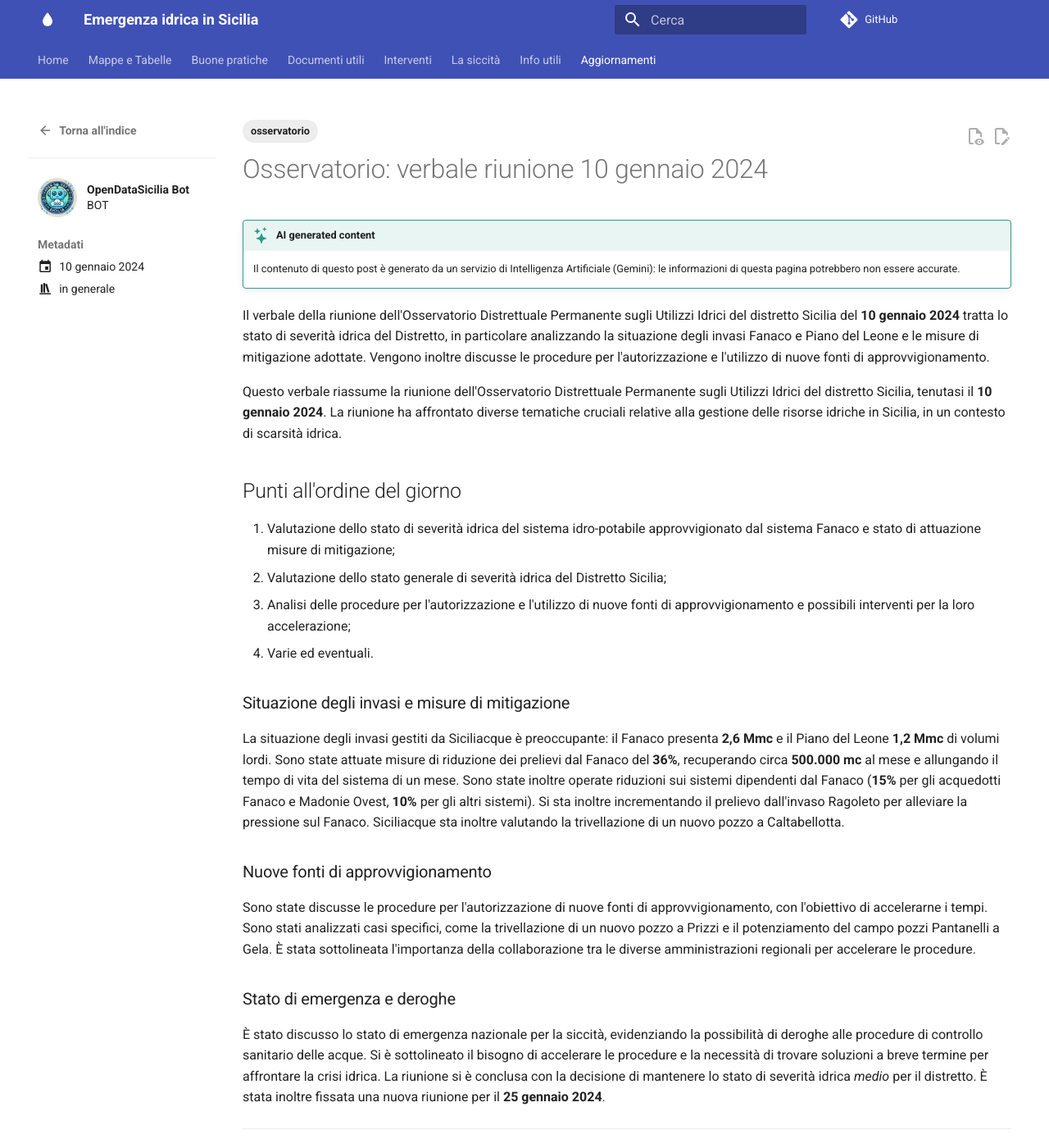
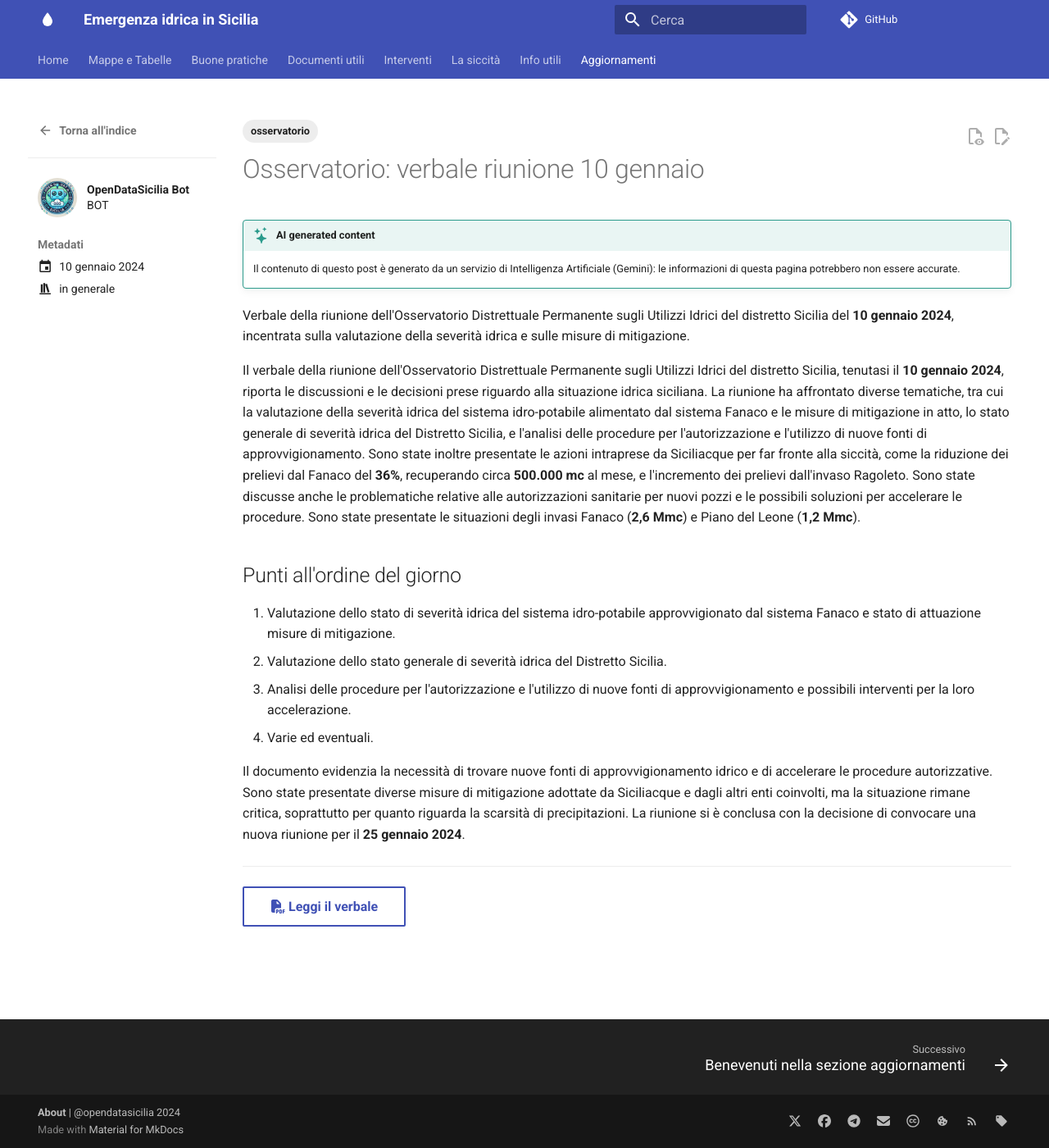
Before and after one commit to opendatasicilia/emergenza-idrica-sicilia, an MkDocs documentation site: the page built from docs/aggiornamenti/articoli/annuncio/verbale_2024-01-10.md, in a window 1280 px wide and 1400 px high. Shown: the whole window at 82% size. Built offline with MkDocs 1.6.1 and Material for MkDocs 9.7.7, drawn with Linux system fonts in a browser that asks for light colours; comment, search, counter and statistics services are not loaded.

Commit message:
[verbali] Creato nuovo blog post 2025-01-28

```diff
--- a/docs/aggiornamenti/articoli/annuncio/verbale_2024-01-10.md
+++ b/docs/aggiornamenti/articoli/annuncio/verbale_2024-01-10.md
@@ -1,6 +1,6 @@
 ---
 date: 2024-01-10
-title: "Osservatorio: verbale riunione 10 gennaio 2024"
+title: "Osservatorio: verbale riunione 10 gennaio"
 authors:
     - odsbot
 hide:
@@ -16,31 +16,21 @@ tags:
 
     Il contenuto di questo post è generato da un servizio di Intelligenza Artificiale (Gemini): le informazioni di questa pagina potrebbero non essere accurate.
 
-Il verbale della riunione dell'Osservatorio Distrettuale Permanente sugli Utilizzi Idrici del distretto Sicilia del **10 gennaio 2024** tratta lo stato di severità idrica del Distretto, in particolare analizzando la situazione degli invasi Fanaco e Piano del Leone e le misure di mitigazione adottate.  Vengono inoltre discusse le procedure per l'autorizzazione e l'utilizzo di nuove fonti di approvvigionamento.
+Verbale della riunione dell'Osservatorio Distrettuale Permanente sugli Utilizzi Idrici del distretto Sicilia del **10 gennaio 2024**, incentrata sulla valutazione della severità idrica e sulle misure di mitigazione.
 
 <!-- more -->
 
-Questo verbale riassume la riunione dell'Osservatorio Distrettuale Permanente sugli Utilizzi Idrici del distretto Sicilia, tenutasi il **10 gennaio 2024**. La riunione ha affrontato diverse tematiche cruciali relative alla gestione delle risorse idriche in Sicilia, in un contesto di scarsità idrica.
+Il verbale della riunione dell'Osservatorio Distrettuale Permanente sugli Utilizzi Idrici del distretto Sicilia, tenutasi il **10 gennaio 2024**, riporta le discussioni e le decisioni prese riguardo alla situazione idrica siciliana.  La riunione ha affrontato diverse tematiche, tra cui la valutazione della severità idrica del sistema idro-potabile alimentato dal sistema Fanaco e le misure di mitigazione in atto, lo stato generale di severità idrica del Distretto Sicilia, e l'analisi delle procedure per l'autorizzazione e l'utilizzo di nuove fonti di approvvigionamento. Sono state inoltre presentate le azioni intraprese da Siciliacque per far fronte alla siccità, come la riduzione dei prelievi dal Fanaco del **36%**, recuperando circa **500.000 mc** al mese, e l'incremento dei prelievi dall'invaso Ragoleto. Sono state discusse anche le problematiche relative alle autorizzazioni sanitarie per nuovi pozzi e le possibili soluzioni per accelerare le procedure.  Sono state presentate le situazioni degli invasi Fanaco (**2,6 Mmc**) e Piano del Leone (**1,2 Mmc**).
 
 ## Punti all'ordine del giorno
 
-1. Valutazione dello stato di severità idrica del sistema idro-potabile approvvigionato dal sistema Fanaco e stato di attuazione misure di mitigazione;
-2. Valutazione dello stato generale di severità idrica del Distretto Sicilia;
-3. Analisi delle procedure per l'autorizzazione e l'utilizzo di nuove fonti di approvvigionamento e possibili interventi per la loro accelerazione;
+1. Valutazione dello stato di severità idrica del sistema idro-potabile approvvigionato dal sistema Fanaco e stato di attuazione misure di mitigazione.
+2. Valutazione dello stato generale di severità idrica del Distretto Sicilia.
+3. Analisi delle procedure per l'autorizzazione e l'utilizzo di nuove fonti di approvvigionamento e possibili interventi per la loro accelerazione.
 4. Varie ed eventuali.
 
 
-### Situazione degli invasi e misure di mitigazione
-
-La situazione degli invasi gestiti da Siciliacque è preoccupante: il Fanaco presenta **2,6 Mmc** e il Piano del Leone **1,2 Mmc** di volumi lordi.  Sono state attuate misure di riduzione dei prelievi dal Fanaco del **36%**, recuperando circa **500.000 mc** al mese e allungando il tempo di vita del sistema di un mese.  Sono state inoltre operate riduzioni sui sistemi dipendenti dal Fanaco (**15%** per gli acquedotti Fanaco e Madonie Ovest, **10%** per gli altri sistemi).  Si sta inoltre incrementando il prelievo dall'invaso Ragoleto per alleviare la pressione sul Fanaco.  Siciliacque sta inoltre valutando la trivellazione di un nuovo pozzo a Caltabellotta.
-
-### Nuove fonti di approvvigionamento
-
-Sono state discusse le procedure per l'autorizzazione di nuove fonti di approvvigionamento, con l'obiettivo di accelerarne i tempi.  Sono stati analizzati casi specifici, come la trivellazione di un nuovo pozzo a Prizzi e il potenziamento del campo pozzi Pantanelli a Gela.  È stata sottolineata l'importanza della collaborazione tra le diverse amministrazioni regionali per accelerare le procedure.
-
-### Stato di emergenza e deroghe
-
-È stato discusso lo stato di emergenza nazionale per la siccità, evidenziando la possibilità di deroghe alle procedure di controllo sanitario delle acque.  Si è sottolineato il bisogno di accelerare le procedure e la necessità di trovare soluzioni a breve termine per affrontare la crisi idrica.  La riunione si è conclusa con la decisione di mantenere lo stato di severità idrica *medio* per il distretto.  È stata inoltre fissata una nuova riunione per il **25 gennaio 2024**.
+Il documento evidenzia la necessità di trovare nuove fonti di approvvigionamento idrico e di accelerare le procedure autorizzative.  Sono state presentate diverse misure di mitigazione adottate da Siciliacque e dagli altri enti coinvolti, ma la situazione rimane critica, soprattutto per quanto riguarda la scarsità di precipitazioni. La riunione si è conclusa con la decisione di convocare una nuova riunione per il **25 gennaio 2024**.
 
 ---
 [:fontawesome-solid-file-pdf: Leggi il verbale](https://www.regione.sicilia.it/sites/default/files/2024-02/0_Verbale_OPUI_10_gennaio_2024_0.pdf){ .md-button }
```
Also changed, not shown: risorse/msgs/new_verbale.md (added, +5 -0 lines), 1 other file.
